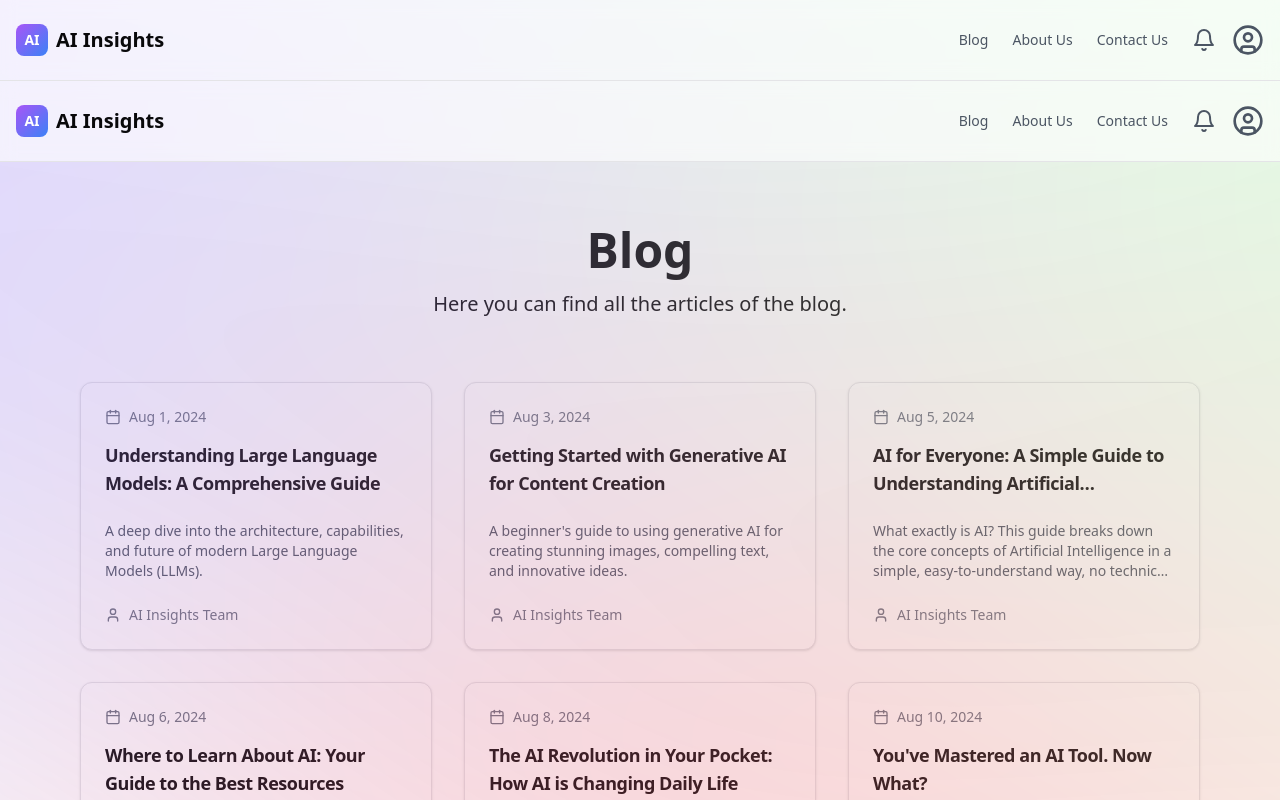
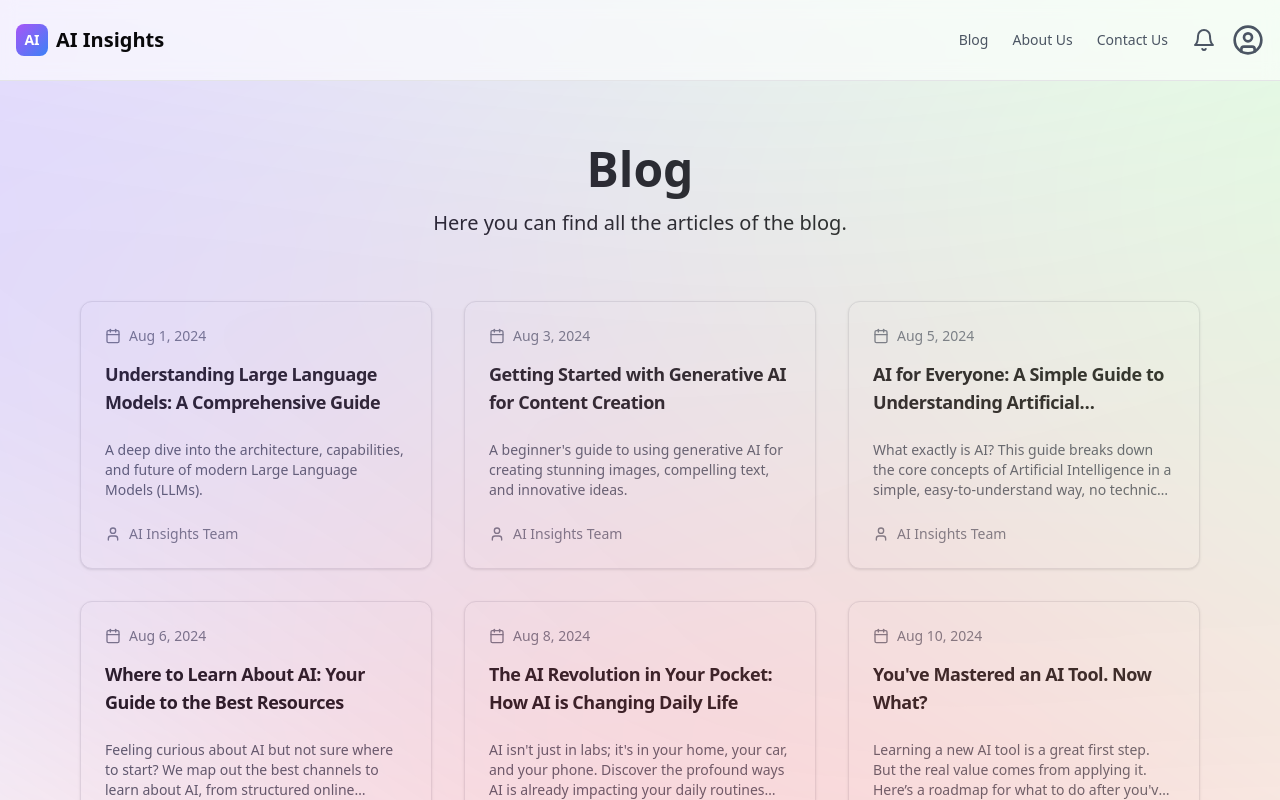
Before and after one commit to ericmeekins/AI-new, a Next.js app: page /blog in a window 1280 px wide. Shown: the top 800 px of the page. Built offline with nearby package versions, Linux system fonts and the light colour scheme.

Commit message:
fix(layout): remove duplicate headers from blog pages

```diff
--- a/src/app/blog/page.tsx
+++ b/src/app/blog/page.tsx
@@ -1,5 +1,4 @@
 import { Card } from "@/components/Card";
-import { Header } from "@/components/Header";
 import { posts } from "@/lib/posts";
 import { JetBrains_Mono } from "next/font/google";
 
@@ -10,8 +9,6 @@ const jetbrainsMono = JetBrains_Mono({
 
 export default function Blog() {
   return (
-    <div className="flex-1">
-      <Header />
     <div
       className={
         "container flex flex-col items-center gap-16 " +
@@ -37,6 +34,5 @@ export default function Blog() {
         ))}
         </div>
       </div>
-      </div>
   );
 }
--- a/src/app/page.tsx
+++ b/src/app/page.tsx
@@ -9,6 +9,7 @@ export default function Home() {
       <HeroSection />
       <Cards />
       <ActionSection />
+      <Faq />
     </>
   );
 }
```
Lines whose indentation alone changed are shown as unchanged.
